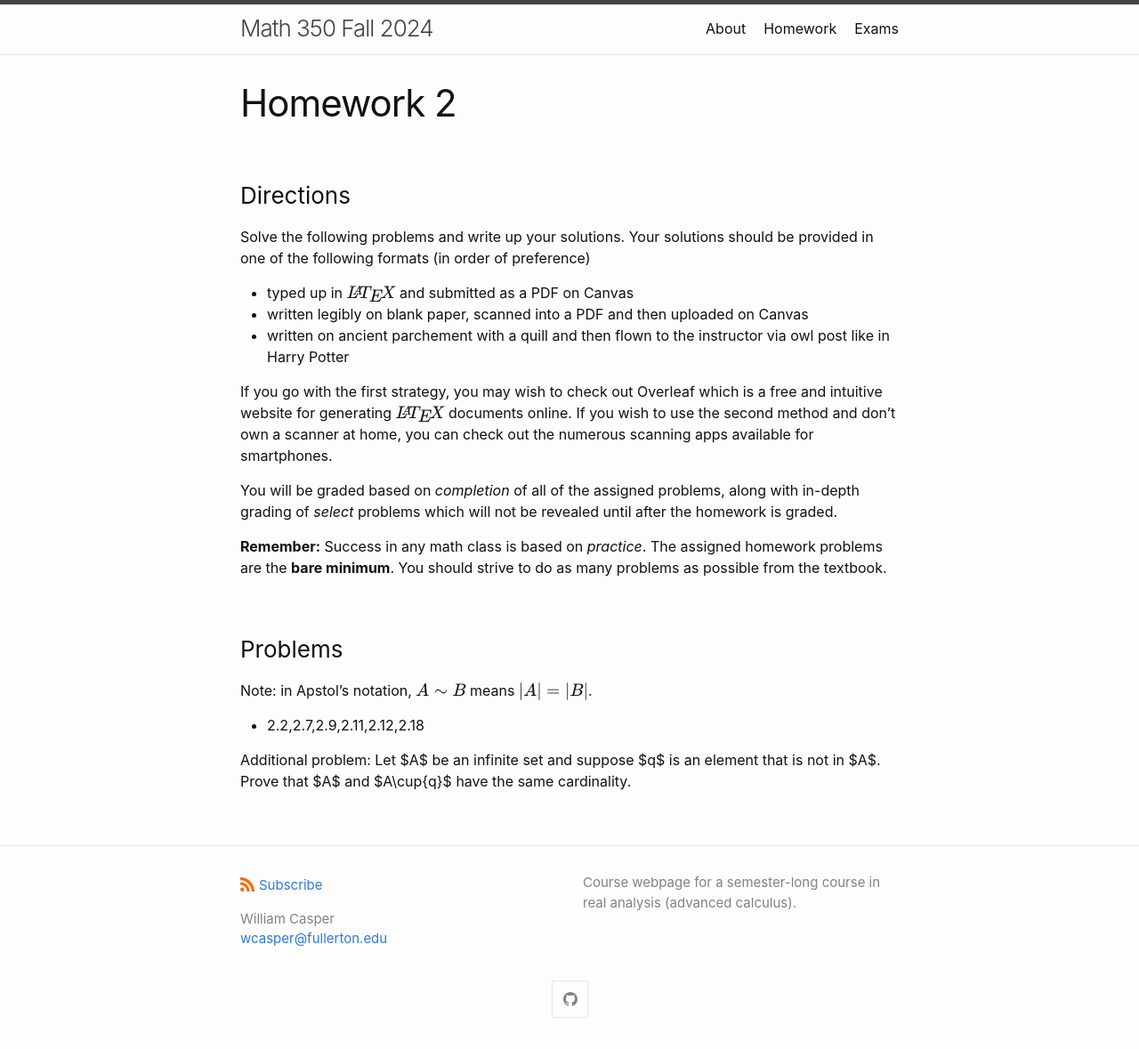
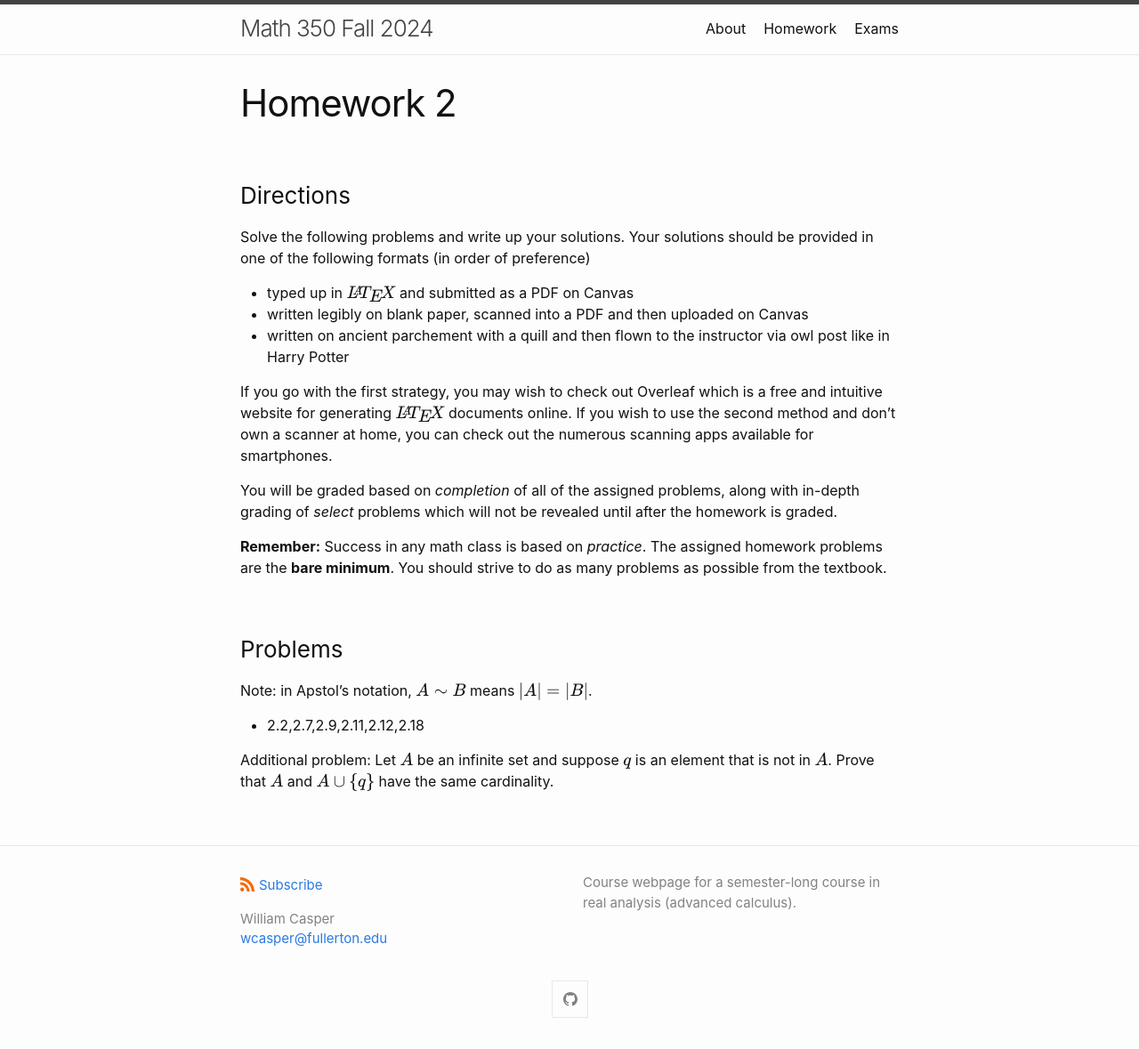
Before and after one commit to wcasper/math350fall2024, a Jekyll site: the page built from _homework/hw2.md, in a window 1280 px wide. Shown: the whole page at 89% size. Built offline with Jekyll 4.4.1, drawn with Linux system fonts in a browser that asks for light colours.

Commit message:
fixed typo

```diff
--- a/_homework/hw2.md
+++ b/_homework/hw2.md
@@ -23,4 +23,4 @@ Note: in Apstol's notation, $$A\sim B$$ means $$\lvert A\rvert = \lvert B\rvert$
 
 * 2.2,2.7,2.9,2.11,2.12,2.18
 
-Additional problem: Let $A$ be an infinite set and suppose $q$ is an element that is not in $A$.  Prove that $A$ and $A\cup\{q\}$ have the same cardinality.
+Additional problem: Let $$A$$ be an infinite set and suppose $$q$$ is an element that is not in $$A$$.  Prove that $$A$$ and $$A\cup\{q\}$$ have the same cardinality.
```
